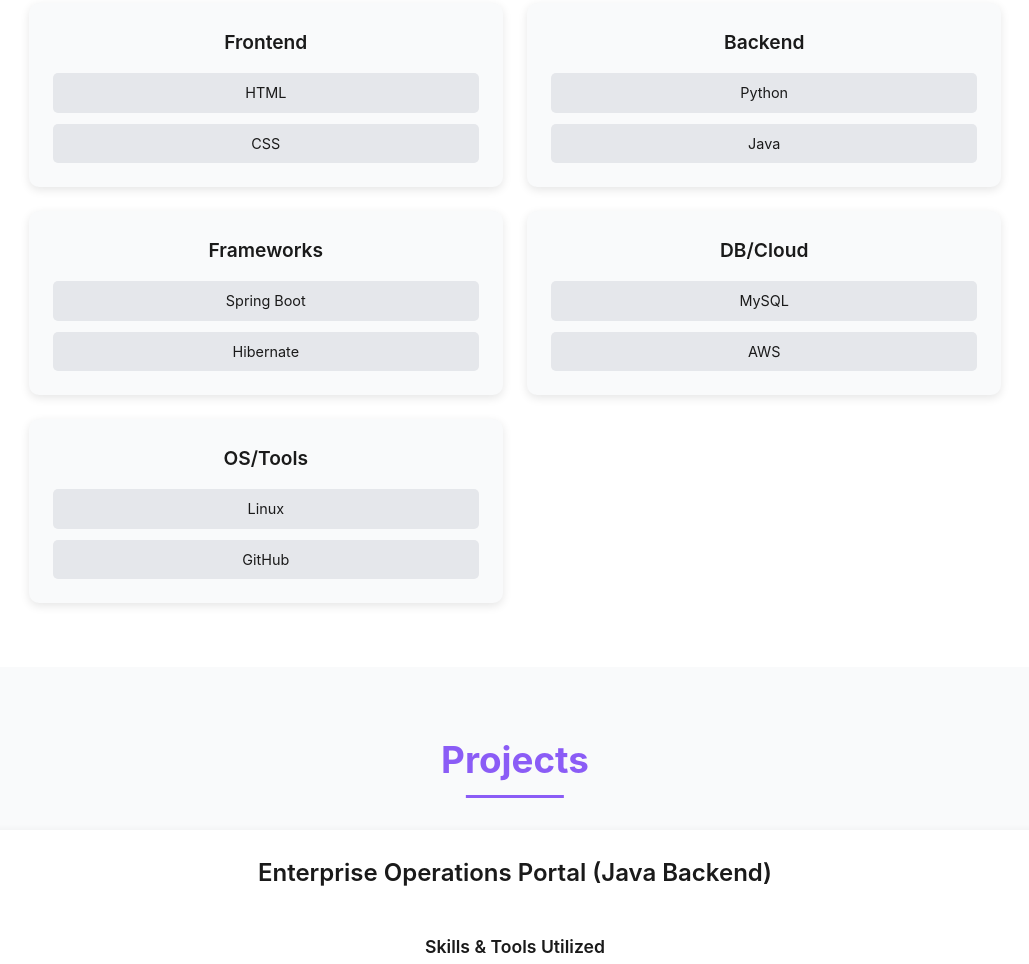
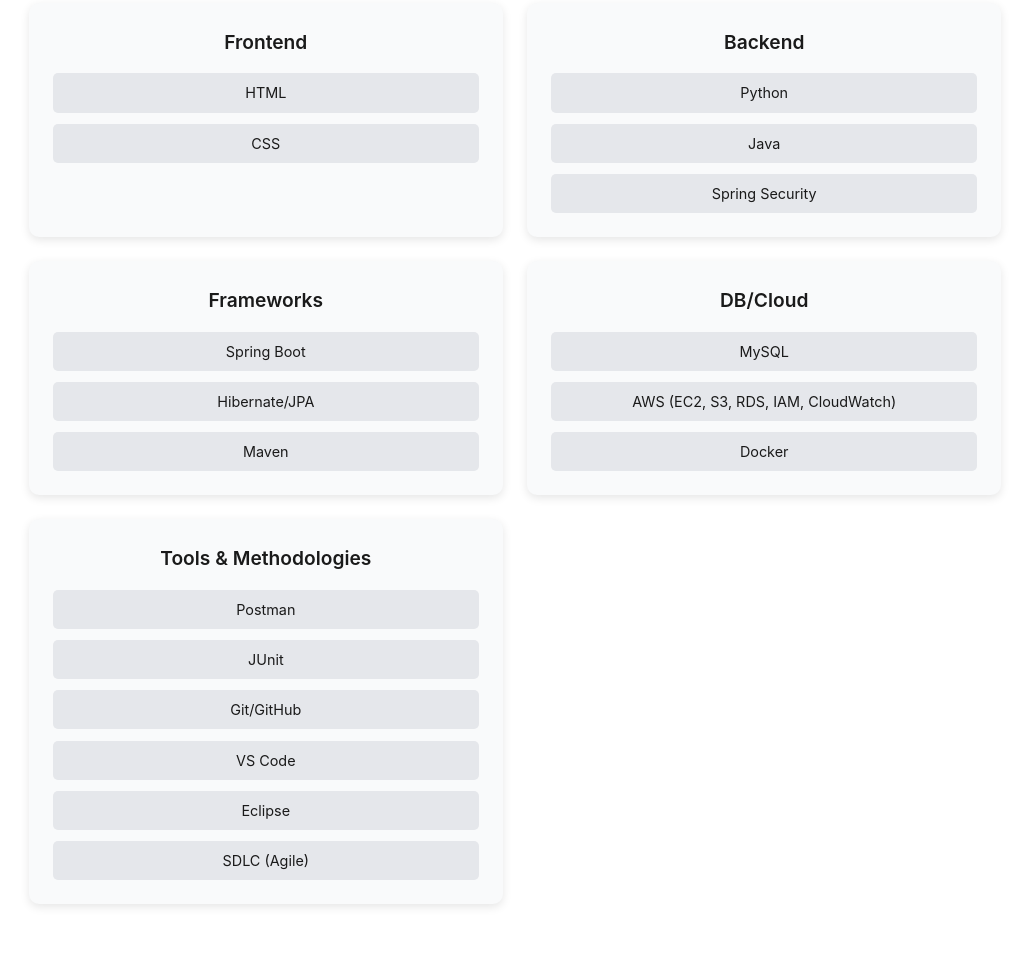
Before and after one commit to prasadreddy9916/portfolio., a plain HTML site: page index.html in a window 1280 px wide. Shown: the part 1649-2613 px from the top of the page, without its empty margins (125-1154 px from the left). Drawn offline with nearby package versions, Linux system fonts and the light colour scheme.

Commit message:
Update index.html

```diff
--- a/index.html
+++ b/index.html
@@ -155,41 +155,45 @@
                 <div class="skills-list">
                     <span>Python</span>
                     <span>Java</span>
+                    <span>Spring Security</span>
                 </div>
             </div>
-
-                     <div class="skills-box" data-aos="fade-up" data-aos-delay="300">
+            <div class="skills-box" data-aos="fade-up" data-aos-delay="200">
                 <div class="skills-header">
                     <h3>Frameworks</h3>
                 </div>
                 <div class="skills-list">
                     <span>Spring Boot</span>
-                            <span>Hibernate</span>
+                    <span>Hibernate/JPA</span>
+                    <span>Maven</span>
                 </div>
             </div>
-
-                    <div class="skills-box" data-aos="fade-up" data-aos-delay="200">
+            <div class="skills-box" data-aos="fade-up" data-aos-delay="300">
                 <div class="skills-header">
                     <h3>DB/Cloud</h3>
                 </div>
                 <div class="skills-list">
                     <span>MySQL</span>
-                            <span>AWS</span>
+                    <span>AWS (EC2, S3, RDS, IAM, CloudWatch)</span>
+                    <span>Docker</span>
                 </div>
             </div>
-                    <div class="skills-box" data-aos="fade-up" data-aos-delay="300">
+            <div class="skills-box" data-aos="fade-up" data-aos-delay="400">
                 <div class="skills-header">
-                            <h3>OS/Tools</h3>
+                    <h3>Tools & Methodologies</h3>
                 </div>
                 <div class="skills-list">
-                            <span>Linux</span>
-                            <span>GitHub</span>
+                    <span>Postman</span>
+                    <span>JUnit</span>
+                    <span>Git/GitHub</span>
+                    <span>VS Code</span>
+                    <span>Eclipse</span>
+                    <span>SDLC (Agile)</span>
                 </div>
             </div>
         </div>
     </div>
 </section>
-
        <!-- -------------- PROJECTS ---------------- -->
 <section class="projects-section" id="projects">
     <div class="projects-content">
```
Lines whose indentation alone changed are shown as unchanged.
